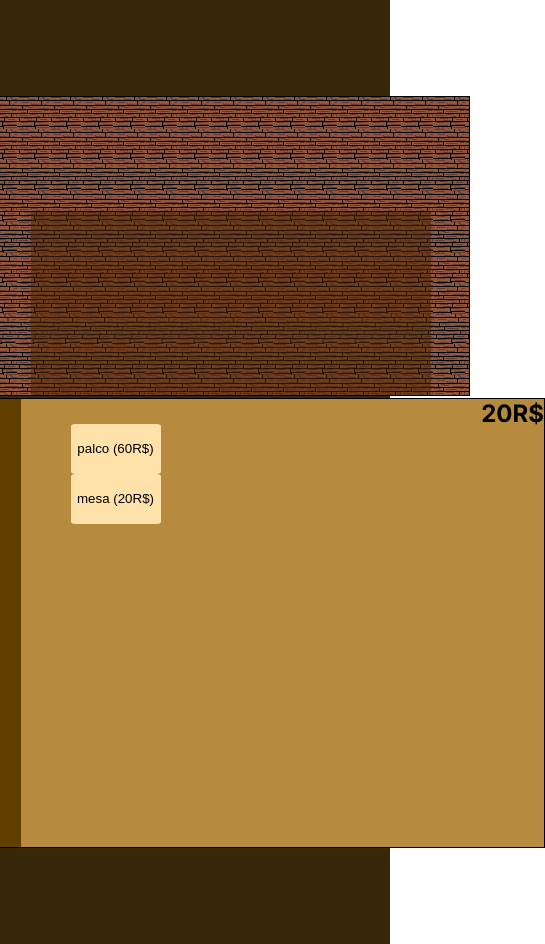
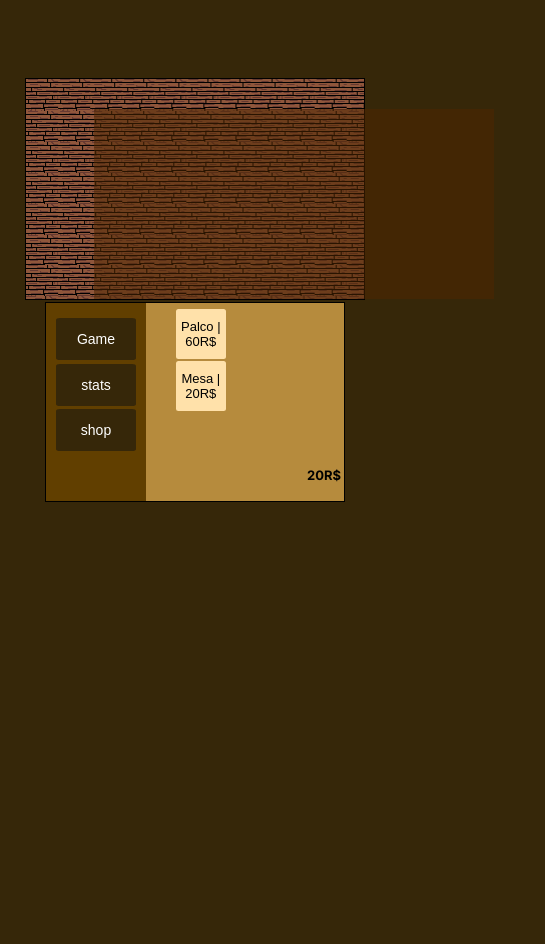
Before and after one commit to ferdllr/barnabe-tycoon, a Next.js app: page /game in a window 390 px wide. Shown: the whole page, 545 px wide, since content can reach past the window. After the commit the page ends 844 px from the top, so only its background shows below. Built offline with nearby package versions, Linux system fonts and the light colour scheme.

Commit message:
Adicionando efeitos de botões feitos anteriormente, assim como responsividade da página do jogo
Alterado o CSS e poucos componentes do código REACT.

```diff
--- a/package.json
+++ b/package.json
@@ -10,7 +10,7 @@
   },
   "dependencies": {
     "next": "^13.5.6",
-    "react": "^18",
+    "react": "^18.2.0",
     "react-dom": "^18",
     "zustand": "^4.5.2"
   },
--- a/src/app/components/GameDisplay/gameDisplay.css
+++ b/src/app/components/GameDisplay/gameDisplay.css
@@ -44,3 +44,55 @@ height: 60px;
 background-color: #ff7b00;
 margin: 5px;
 }
+
+@media (max-width: 554px) {
+  .game-display-container{
+    display:flex;
+    flex-direction: column;
+    justify-content: center;
+    width: 145%;
+    height: 10%;
+    background-image: url('/floor.png');
+    border-style: solid;
+    border-width: 1.5px;
+    border-color: black;
+  }
+
+.table-container{
+display: flex;
+flex-direction: row;
+flex-wrap: wrap;
+gap: 20px;
+padding: 5%;
+margin-top: 30px;
+margin-left: 20%;
+width: 400px;
+height: 190px;
+background-color: #4e260086;
+}
+.topside-display{
+    width: 100%;
+    height: 90%;
+    justify-content: center;
+    align-items: center;
+  }
+
+.stage{
+width: 20%;
+height: 60px;
+background-color: #5a2c00;
+}
+.costumer{
+    position:inherit;
+    width: 35%;
+    height: 45%;
+    background-color: #000000;
+}
+.table{
+position:inherit;
+width: 5%px;
+height: 35%;
+background-color: #ff7b00;
+margin: 2px;
+}
+}
--- a/src/app/components/Menus/Shop.tsx
+++ b/src/app/components/Menus/Shop.tsx
@@ -29,8 +29,8 @@ const Shop = (values: params)
       buyItem(20, addTable)
     }
     return (<div className="main-inputs">
-    <button className='main-buttons' onClick={() => buyItem(60, addStage)}>palco (60R$)</button>
-    <button className='main-buttons' onClick={() => tableCheck()}>mesa (20R$)</button>
+    <button className='main-buttons' onClick={() => buyItem(60, addStage)}>Palco | 60R$</button>
+    <button className='main-buttons' onClick={() => tableCheck()}>Mesa | 20R$</button>
   </div>)
 
 }
--- a/src/app/game/game.css
+++ b/src/app/game/game.css
@@ -12,6 +12,17 @@
   padding: 0;
   box-sizing: border-box;
 }
+
+html {
+  background-color: #362709;
+}
+
+h2 {
+  font-size: 100%;
+  margin-top: 32%;
+  margin-right: 1%;
+}
+
 .main {
   min-width: 100%;
   display: flex;
@@ -19,62 +30,282 @@
   justify-content: space-between;
   align-items: center;
   padding: 6rem;
-  min-height: 100vh;
   background-color: #362709;
 }
-
 
 .game-input-container{
   display: flex;
   flex-direction: row;
-  width: 700px;
-  height: 450px;
+  min-width: 500px;
+  max-width: 700px;
+  width: 85%;
+  height: 250px;
   background-color: #B68B3D;
   margin-top: 1%;
   border-style: solid;
   border-width: 1.5px;
   border-color: black;
 }
+
+/*---------Left side = buttons, effects and father's css*/
 .left-side{
   position:relative;
   display: flex;
   flex-direction: column;
+  min-width: 100px;
+  max-width: 100%;
   background-color: #613F00;
   height: 100%;
   width: 25%;
   align-items: center;
   justify-items: center;
-  gap: 10%;
+  gap: 2%;
   padding: 5%;
 }
+
 .left-buttons{
-  width: 110px;
+  max-width: 80px;
+  width: 130%;
   height: 25%;
+  max-height: 25%;
   background-color: #362709;
   color: white;
   border: #4e260086;
   border-radius: 5%;
 }
+
+.left-buttons:hover{
+  max-width: 82px;
+  width: 132%;
+  height: 27%;
+  max-height: 27%;
+  background-color: #362709;
+  color: white;
+  border: #4e260086;
+  border-radius: 5%;
+}
+
+.left-buttons:focus{
+  max-width: 82px;
+  width: 132%;
+  height: 27%;
+  max-height: 27%;
+  background-color: #e9b34f;
+  color: #362709;
+  border: #362709;
+  border-style: inset;
+  border-radius: 5%;
+}
+
 .main-inputs{
   height: 90%;
   width: 70%;
-  margin: 25px;
-  margin-left: 50px;
+  margin: 2%;
+  margin-left: 10%;
   display: flex;
   flex-direction: column;
 }
+
+/*---------Shop buttons and effects*/
 .main-buttons{
-width: 90px;
+min-width: 50px;
+width: 25%;
 height: 50px;
+margin-bottom: 1%;
 background-color: #FFE1AA;
 border: #00000086;
 border-radius: 5%;
 }
+
+.main-buttons:hover {
+min-width: 52px;
+width: 26%;
+height: 52px;
+margin-bottom: 1%;
+background-color: #FFE1AA;
+border: #00000086;
+border-radius: 5%;
+}
+
+.main-buttons:active {
+min-width: 48px;
+width: 24%;
+height: 48px;
+margin-bottom: 1%;
+background-color: #FFE1AA;
+border: #00000086;
+border-radius: 5%;
+}
+
 .main-buttons-fechar{
-  width: 120px;
-  height: 50px;
-  margin-left: 126.5px;
-  background-color: rgb(248, 102, 102);
+  width: 20%;
+  height: 10%;
+  margin-left: 95%;
+  background-color: rgb(255, 58, 58);
+  color: white;
   border: #00000086;
   border-radius: 5%;
+}
+
+.main-buttons-fechar:active{
+  width: 20%;
+  height: 10%;
+  margin-left: 98%;
+  background-color: rgb(255, 58, 58);
+  color: rgb(255, 58, 58);
+  border: #00000086;
+}
+
+@media (max-width: 895px) {
+	h2 {
+    font-size: 100%;
+    margin-top: 38%;
+    margin-right: 1%;
   }
+}
+
+@media (max-width: 500px) {
+  * {
+    font-size: small;
+  }
+
+h2 {
+  font-size: 100%;
+  margin-top: 55%;
+  margin-right: 1%;
+}
+	.main {
+  min-width: 100%;
+  display: flex;
+  flex-direction: column;
+  justify-content: space-between;
+  align-items: center;
+  padding: 6rem;
+  background-color: #362709;
+}
+
+.game-input-container{
+  display: flex;
+  flex-direction: row;
+  min-width: 300px;
+  max-width: 700px;
+  width: 85%;
+  height: 200px;
+  background-color: #B68B3D;
+  margin-top: 1%;
+  border-style: solid;
+  border-width: 1.5px;
+  border-color: black;
+}
+
+/*---------Left side = buttons, effects and father's css*/
+.left-side{
+  position:relative;
+  display: flex;
+  flex-direction: column;
+  min-width: 100px;
+  max-width: 100%;
+  background-color: #613F00;
+  height: 100%;
+  width: 25%;
+  align-items: center;
+  justify-items: center;
+  gap: 2%;
+  padding: 5%;
+}
+
+.left-buttons{
+  font-size: 14px;
+  max-width: 80px;
+  width: 130%;
+  height: 25%;
+  max-height: 25%;
+  background-color: #362709;
+  color: white;
+  border: #4e260086;
+  border-radius: 5%;
+}
+
+.left-buttons:hover{
+  max-width: 82px;
+  width: 132%;
+  height: 27%;
+  max-height: 27%;
+  background-color: #362709;
+  color: white;
+  border: #4e260086;
+  border-radius: 5%;
+}
+
+.left-buttons:focus{
+  max-width: 82px;
+  width: 132%;
+  height: 27%;
+  max-height: 27%;
+  background-color: #e9b34f;
+  color: #362709;
+  border: #362709;
+  border-style: inset;
+  border-radius: 5%;
+}
+
+.main-inputs{
+  height: 90%;
+  width: 70%;
+  margin: 2%;
+  margin-left: 10%;
+  display: flex;
+  flex-direction: column;
+}
+
+/*---------Shop buttons and effects*/
+.main-buttons{
+min-width: 50px;
+width: 25%;
+height: 50px;
+margin-bottom: 1%;
+background-color: #FFE1AA;
+border: #00000086;
+border-radius: 5%;
+}
+
+.main-buttons:hover {
+min-width: 52px;
+width: 28%;
+height: 52px;
+margin-bottom: 1%;
+background-color: #FFE1AA;
+border: #00000086;
+border-radius: 5%;
+}
+
+.main-buttons:active {
+min-width: 48px;
+width: 24%;
+height: 48px;
+margin-bottom: 1%;
+background-color: #FFE1AA;
+border: #00000086;
+border-radius: 5%;
+}
+
+.main-buttons-fechar{
+  font-size: 7px;
+  width: 20%;
+  height: 10%;
+  margin-left: 100%;
+  background-color: rgb(255, 58, 58);
+  border: #00000086;
+  color: white;
+}
+
+.main-buttons-fechar:active{
+  font-size: 8px;
+  width: 20%;
+  height: 10%;
+  margin-left: 100%;
+  background-color: rgb(255, 58, 58);
+  color: rgb(255, 58, 58);
+  border: #00000086;
+}
+}
```
Also changed, not shown: 1 other file (tests, documents, lock files or other folders).
